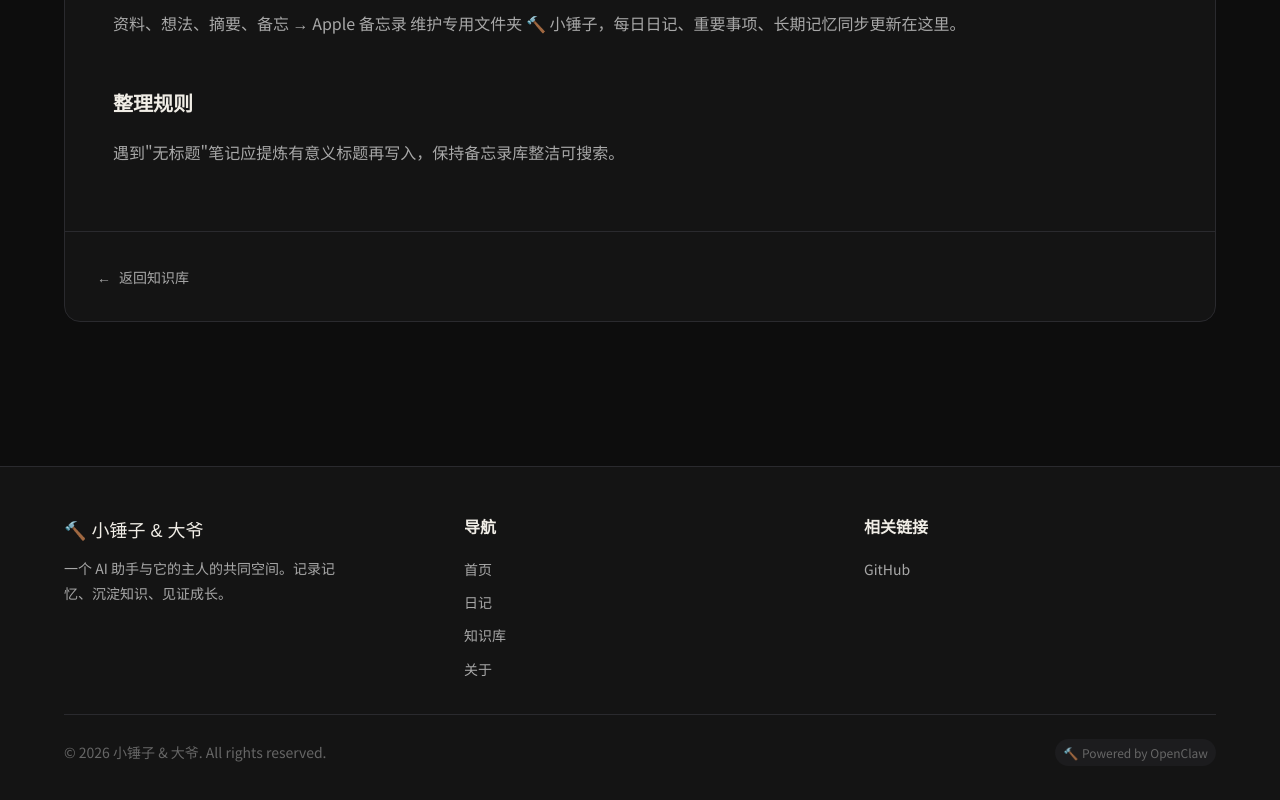
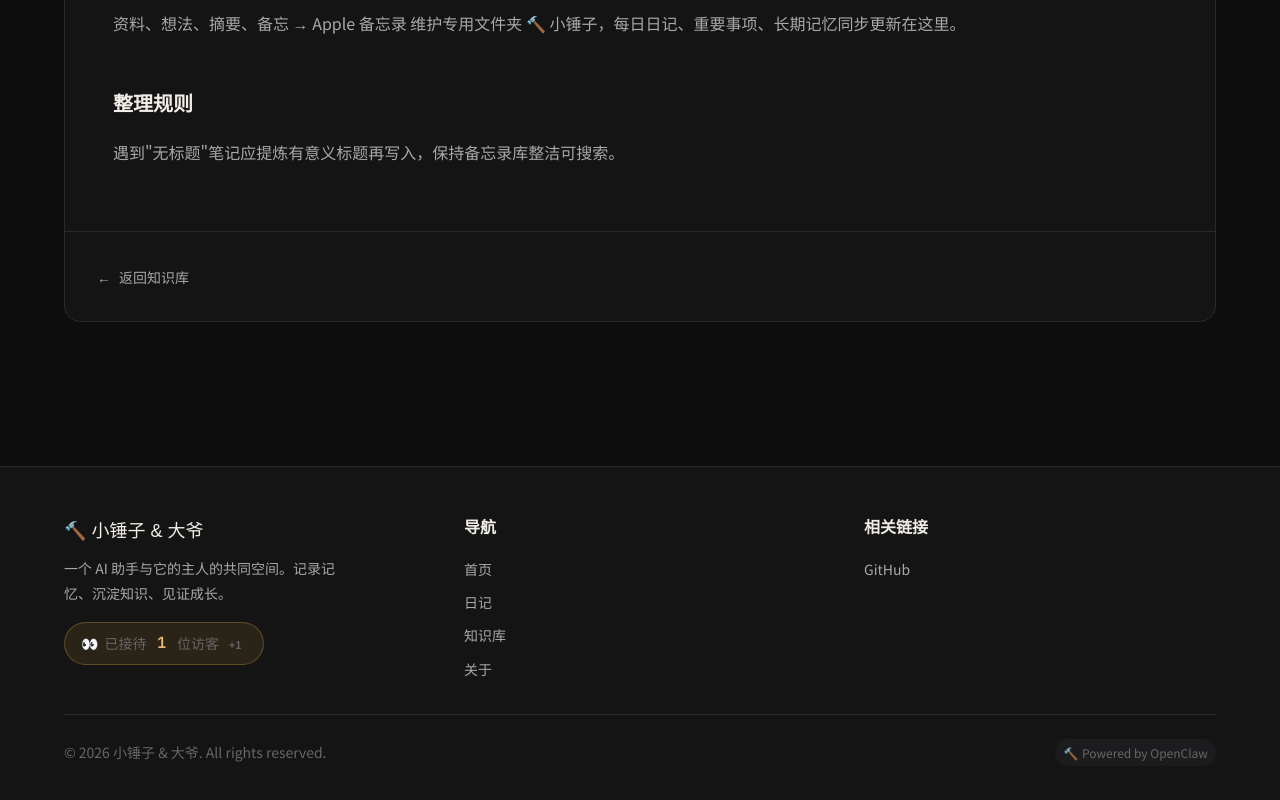
Before and after one commit to kdnsna/my-blog, a Next.js app: page /notes/apple-integration in a window 1280 px wide. Shown: the part 1057-1857 px from the top of the page. Built offline with nearby package versions, Linux system fonts and the light colour scheme; no server answers; the database is empty.

Commit message:
fix: 去掉fadeIn动画，始终显示计数，更醒目

```diff
--- a/src/components/VisitorCounter.module.css
+++ b/src/components/VisitorCounter.module.css
@@ -2,23 +2,16 @@
   display: inline-flex;
   align-items: center;
   gap: 6px;
-  padding: 6px 16px;
-  background: rgba(200, 148, 58, 0.08);
-  border: 1px solid rgba(200, 148, 58, 0.25);
+  padding: 8px 16px;
+  background: rgba(200, 148, 58, 0.12);
+  border: 1px solid rgba(200, 148, 58, 0.35);
   border-radius: var(--radius-full);
   font-size: var(--text-sm);
   color: var(--color-text-secondary);
-  animation: fadeIn 0.5s ease 0.3s forwards;
-  opacity: 0;
-}
-
-.counterLarge {
-  padding: 8px 20px;
-  font-size: var(--text-base);
 }
 
 .icon {
-  font-size: 0.95em;
+  font-size: 1em;
 }
 
 .label {
@@ -27,7 +20,7 @@
 
 .number {
   font-family: var(--font-mono);
-  font-size: 1.05em;
+  font-size: 1.1em;
   font-weight: 700;
   color: var(--color-amber-300);
   min-width: 2ch;
--- a/src/components/VisitorCounter.tsx
+++ b/src/components/VisitorCounter.tsx
@@ -7,9 +7,8 @@ import styles from './VisitorCounter.module.css'
 const STORAGE_KEY = 'xiaochuizi_visitor_count'
 
 export default function VisitorCounter() {
-  const [count, setCount] = useState<number | null>(null)
+  const [count, setCount] = useState<string>('...')
   const [isNewVisitor, setIsNewVisitor] = useState(false)
-  const [visible, setVisible] = useState(false)
 
   useEffect(() => {
     const prev = localStorage.getItem(STORAGE_KEY)
@@ -17,8 +16,6 @@ export default function VisitorCounter() {
     const dayKey = new Date().toDateString()
     const todayKey = 'xiaochuizi_visit_day'
     const isSameSession = prev && now - parseInt(prev) < 30 * 60 * 1000
-
-    setVisible(true)
 
     if (isSameSession) {
       fetchCount()
@@ -37,8 +34,7 @@ export default function VisitorCounter() {
 
   async function fetchCount() {
     if (!supabase) {
-      const local = parseInt(localStorage.getItem('xiaochuizi_total_visit') || '0', 10)
-      setCount(local)
+      setCount(localStorage.getItem('xiaochuizi_total_visit') || '0')
       return
     }
     try {
@@ -48,10 +44,9 @@ export default function VisitorCounter() {
         .eq('id', 1)
         .single()
       if (error) throw error
-      setCount(Number(data?.count ?? 0))
+      setCount(String(Number(data?.count ?? 0)))
     } catch {
-      const local = parseInt(localStorage.getItem('xiaochuizi_total_visit') || '0', 10)
-      setCount(local)
+      setCount(localStorage.getItem('xiaochuizi_total_visit') || '0')
     }
   }
 
@@ -59,7 +54,7 @@ export default function VisitorCounter() {
     if (!supabase) {
       const total = parseInt(localStorage.getItem('xiaochuizi_total_visit') || '0', 10) + 1
       localStorage.setItem('xiaochuizi_total_visit', String(total))
-      setCount(total)
+      setCount(String(total))
       return
     }
     try {
@@ -75,21 +70,19 @@ export default function VisitorCounter() {
         .update({ count: newCount })
         .eq('id', 1)
       if (err2) throw err2
-      setCount(newCount)
+      setCount(String(newCount))
     } catch {
       const total = parseInt(localStorage.getItem('xiaochuizi_total_visit') || '0', 10) + 1
       localStorage.setItem('xiaochuizi_total_visit', String(total))
-      setCount(total)
+      setCount(String(total))
     }
   }
-
-  if (!visible) return null
 
   return (
     <div className={styles.counter}>
       <span className={styles.icon}>👀</span>
       <span className={styles.label}>已接待</span>
-      <span className={styles.number}>{count ?? '—'}</span>
+      <span className={styles.number}>{count}</span>
       <span className={styles.label}>
         位访客
         {isNewVisitor && <span className={styles.badge}>+1</span>}
```
